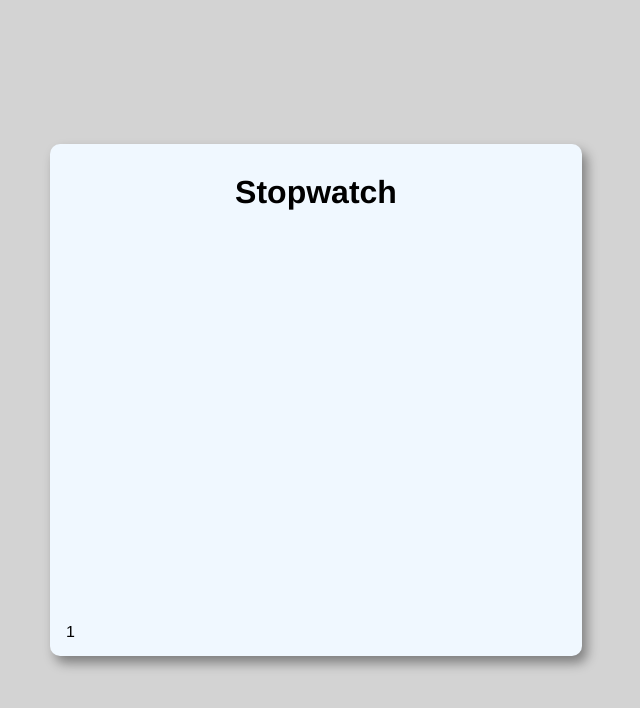
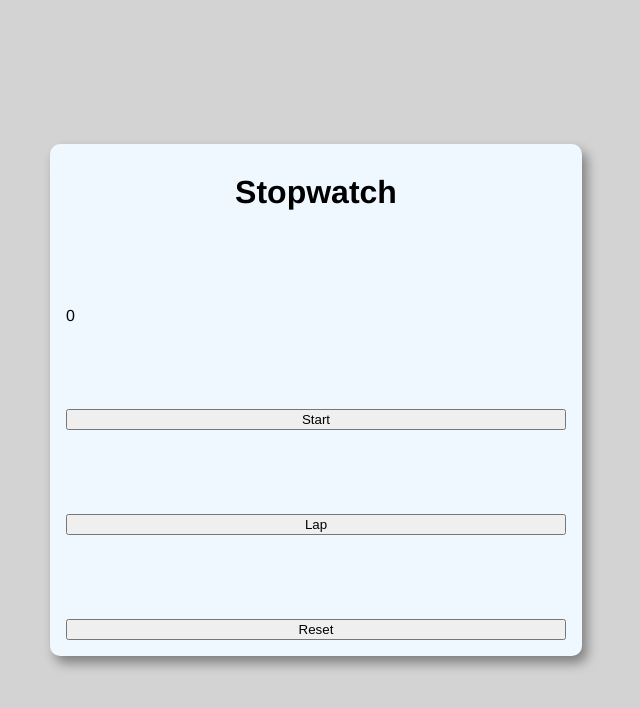
Before and after one commit to Shopify/eng-intern-assessment-react, a React app: page / in a window 1280 px wide. Shown: the top 708 px of the page, without its empty margins (324-964 px from the left). Built offline with nearby package versions, Linux system fonts and the light colour scheme; the HTML template or start-up script is replaced by a standard one.

Commit message:
timer running, adjustment to buttons from start/stop to single toggle

```diff
--- a/src/StopWatch.tsx
+++ b/src/StopWatch.tsx
@@ -12,18 +12,18 @@ export default function StopWatch() {
 
 	useEffect(() => {
 		let interval: NodeJS.Timer;
-		if (timer.isRunning || true) {
+		if (timer.isRunning) {
 			interval = setInterval(
 				() => setTimer({ ...timer, time: timer.time + 1 }),
 				10
 			);
 		}
 		return () => clearInterval(interval);
-	}, []);
+	}, [timer.time]);
 
-	const startTimer = () => {};
-
-	const stopTimer = () => {};
+	const toggleTimer = () => {
+		setTimer({ ...timer, isRunning: !timer.isRunning });
+	};
 
 	const resetTimer = () => {};
 
@@ -33,10 +33,11 @@ export default function StopWatch() {
 		<main>
 			<h1 className='title'>Stopwatch</h1>
 			<h2 className='time'>{timer.time}</h2>
-			{/* <StopWatchButton onClick={startTimer}>Start</StopWatchButton>
-			<StopWatchButton>Stop</StopWatchButton>
-			<StopWatchButton>Lap</StopWatchButton>
-			<StopWatchButton>Reset</StopWatchButton> */}
+			<StopWatchButton onClick={toggleTimer}>
+				{!timer.isRunning ? 'Start' : 'Stop'}
+			</StopWatchButton>
+			<StopWatchButton onClick={lapTimer}>Lap</StopWatchButton>
+			<StopWatchButton onClick={resetTimer}>Reset</StopWatchButton>
 		</main>
 	);
 }
--- a/src/StopWatchButton.tsx
+++ b/src/StopWatchButton.tsx
@@ -4,15 +4,17 @@ import './styles/StopWatchButton.css';
 type PropType = {
 	children: ReactNode;
 	onClick: () => void;
-	timerIsRunning: boolean;
+	disabled?: boolean;
 };
 
 export default function StopWatchButton({
 	children,
 	onClick,
-	timerIsRunning,
+	disabled,
 }: PropType) {
-
-
-	return <button onClick={() => onClick()} >{children}</button>;
+	return (
+		<button onClick={() => onClick()} disabled={disabled}>
+			{children}
+		</button>
+	);
 }
```
